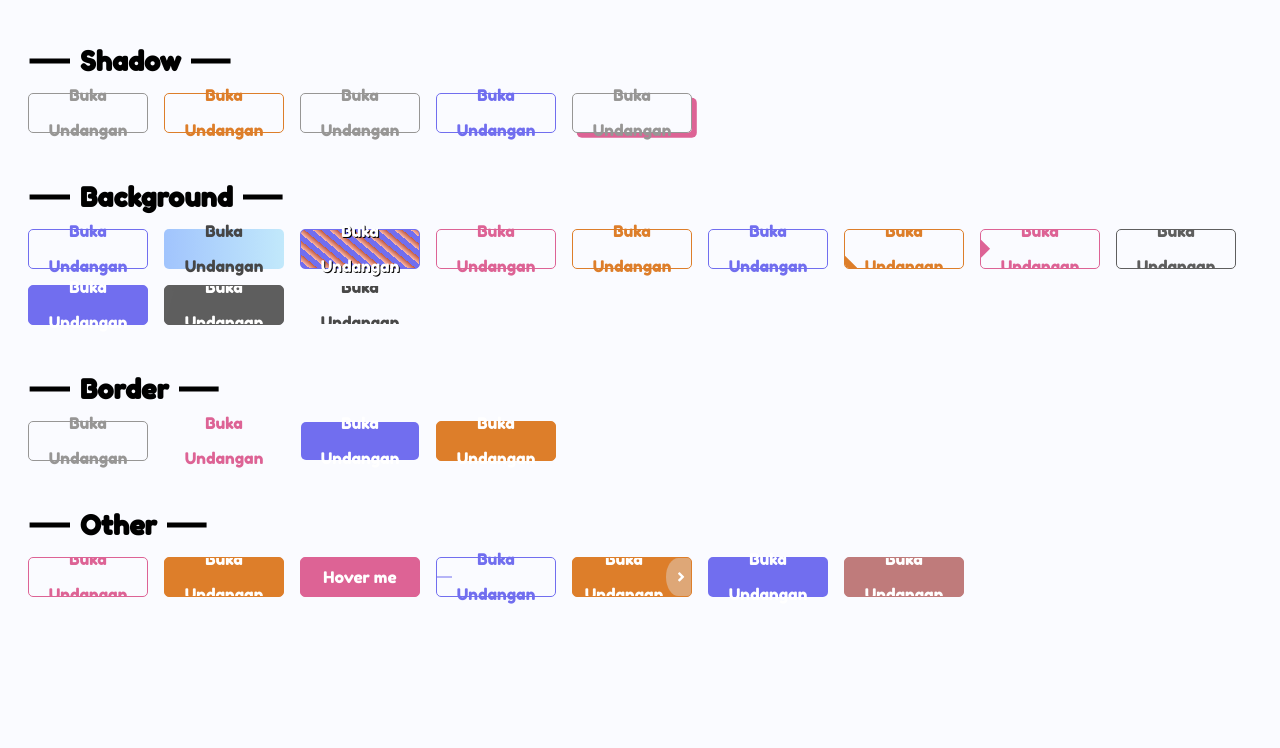
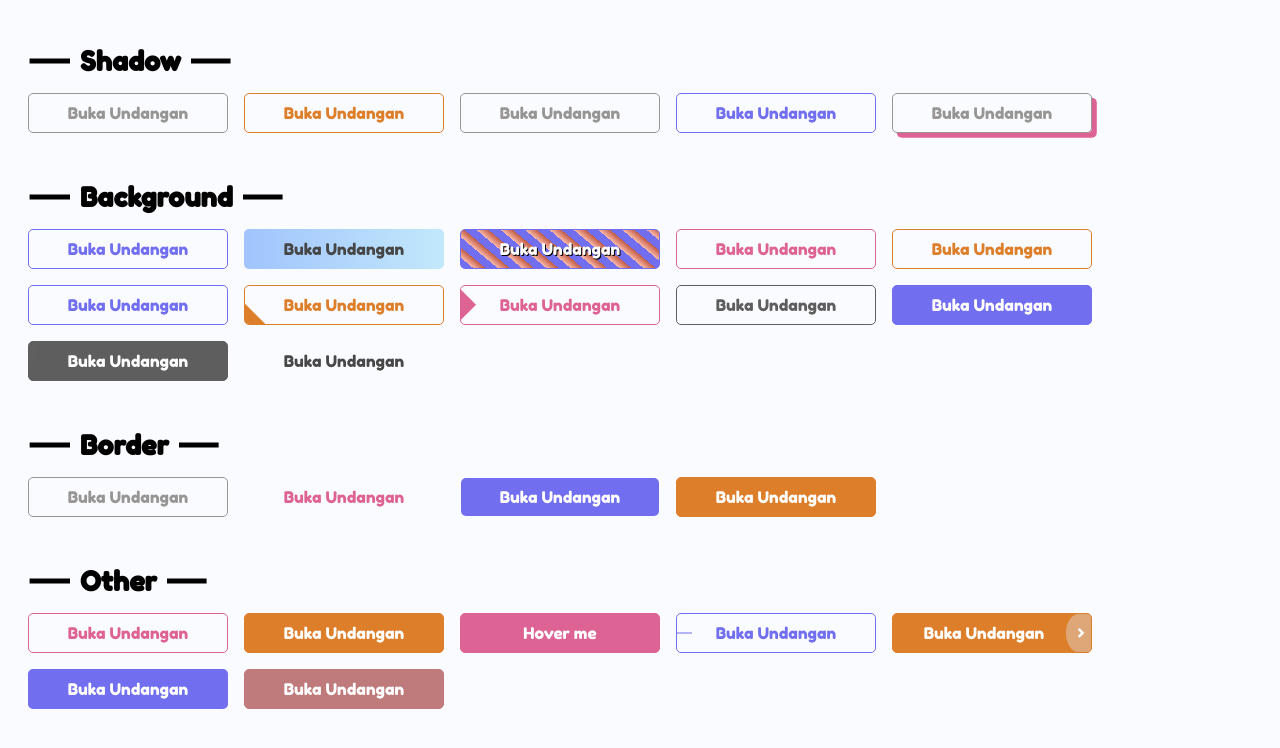
Before and after one commit to bootwindlabs/undangan-digital.website, a plain HTML site: page index.html in a window 1280 px wide. Drawn offline with Linux system fonts and the light colour scheme.

Commit message:
Update index.html

```diff
--- a/index.html
+++ b/index.html
@@ -53,7 +53,7 @@ h1::before {
 
 .click-btn {
   display: flex;
-  width: 120px;
+  width: 200px;
   height: 40px;
   justify-content: center;
   align-items: center;
```
